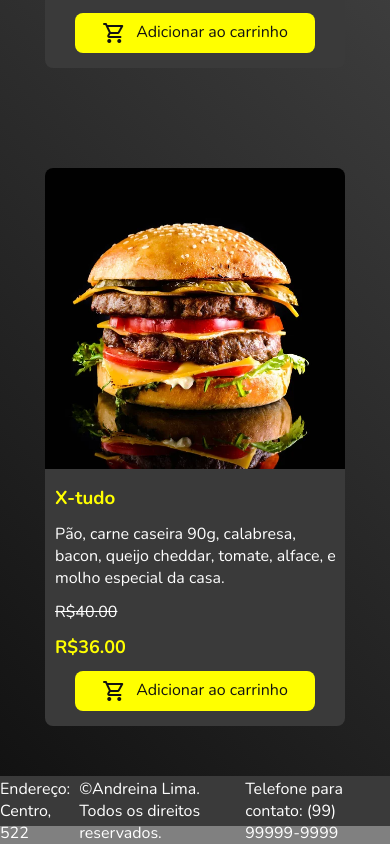
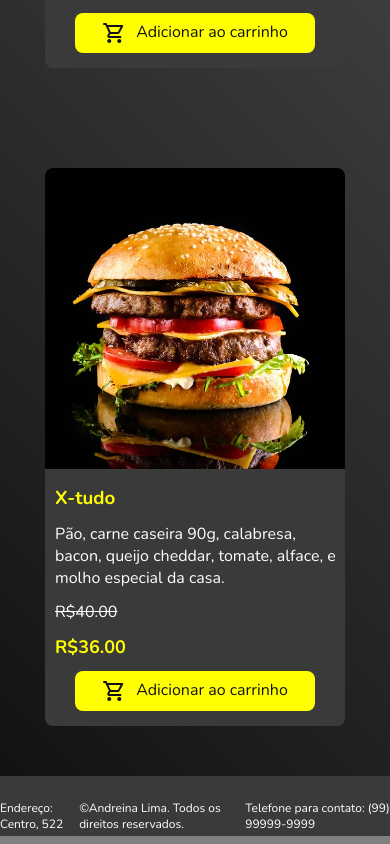
Before and after one commit to AndreinaLima/atividade-semana4, a React (Vite) app: page / in a window 390 px wide. Shown: the part 2260-3104 px from the top of the page. Built offline with nearby package versions, Linux system fonts and the light colour scheme; a web font is replaced by a local one.

Commit message:
Adicionado responsivo no footer

```diff
--- a/src/components/Rodape.css
+++ b/src/components/Rodape.css
@@ -11,3 +11,12 @@ footer p {
   color: white;
   padding: 20px 0 0 0;
 }
+
+@media (max-width: 480px) {
+  footer {
+    height: 60px;
+  }
+  footer p {
+  font-size: 12px;
+}
+}
```
